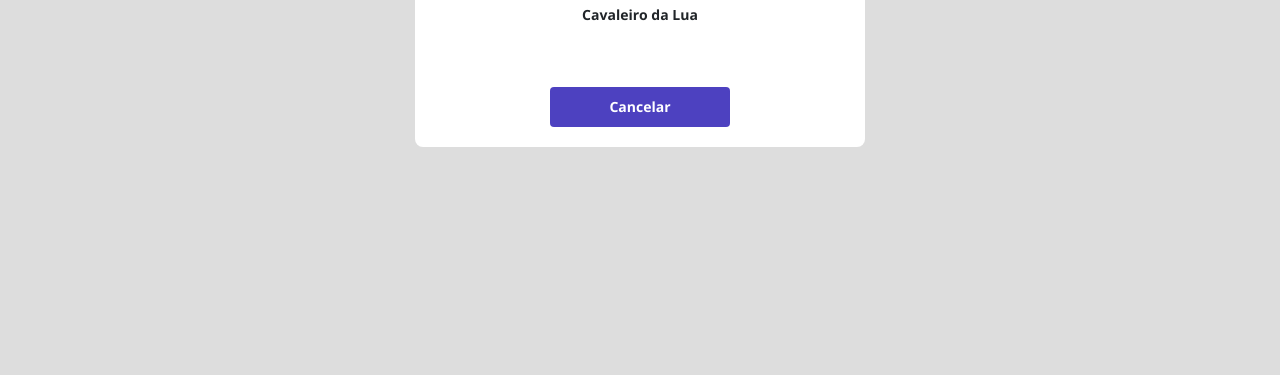
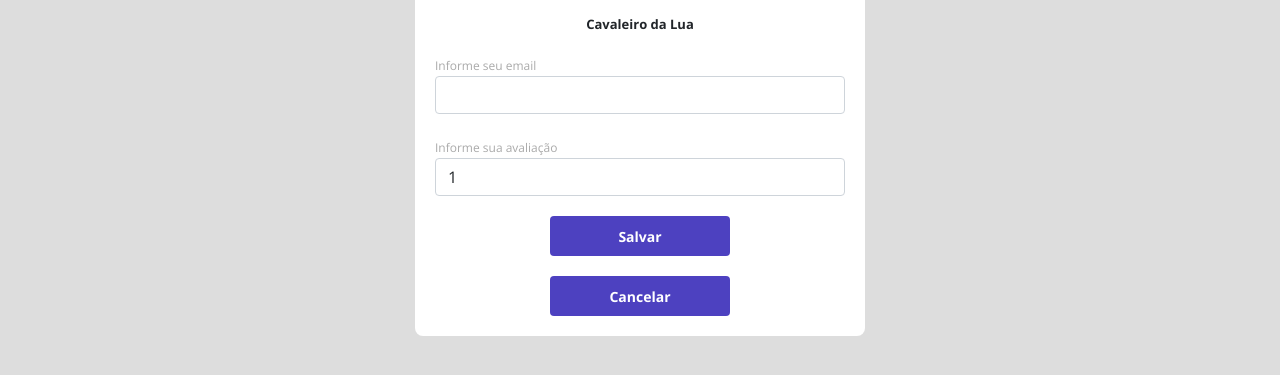
Before and after one commit to esdrasmma/dsmovie2, a plain HTML site: page form.html in a window 1280 px wide. Shown: the part 441-816 px from the top of the page. Drawn offline with nearby package versions, Linux system fonts and the light colour scheme.

Commit message:
Formulario Parte 2

```diff
--- a/css/styles.css
+++ b/css/styles.css
@@ -4,7 +4,8 @@
     --bg-gray: #ddd;
     --text-gray: #4a4a4a;
     --color-primary: #4D41C0;
-    --white: #fff
+    --white: #fff;
+    --text-light-gray: #aaa;
 }
 *{
     margin: 0;
@@ -89,9 +90,52 @@ a, a:hover {
     align-items: center;
     justify-content: center;
     border-radius: 4px;
+    border: 0;
 }
 
 .dsmovie-form-container{
     padding: 40px 0;
     max-width: 450px;
 }
+
+.dsmovie-form-description{
+    background-color: var(--white);
+    padding: 20px;
+    display: flex;
+    flex-direction: column;
+    align-items: center;
+    border-radius: 0 0 8px 8px;
+
+
+}
+
+
+.dsmovie-form{
+  width: 100%;
+}
+
+.dsmovie-form-description h3{
+    font-size: 13px;
+    font-weight: 700;
+    margin-bottom: 20px;
+}
+
+.dsmovie-form-group{
+    margin-bottom: 20px;
+}
+.dsmovie-form-group label{
+    font-size: 12px;
+    color:var(--text-light-gray);
+
+}
+
+.dsmovie-form-btn-container{
+
+
+    height: 100px;
+    display: flex;
+    flex-direction: column;
+    align-items: center;
+    justify-content: space-between;
+
+}
--- a/form.html
+++ b/form.html
@@ -27,9 +27,33 @@
          <div>
             <div class="dsmovie-card">
                 <img src="https://www.themoviedb.org/t/p/w780/1uegR4uAxRxiMyX4nQnpzbXhrTw.jpg" alt="Cavaleiro da Lua">
-            <div class="dsmovie-card-description">
+            <div class="dsmovie-form-description">
                 <h3>Cavaleiro da Lua</h3>
-                <a class="dsmovie-btn" href="index.html">Cancelar</a>
+                <form class="dsmovie-form">
+                    <div class="form-group dsmovie-form-group">
+                        <label for="email">Informe seu email</label>
+                    <input class="form-control" type="email" id="email">
+
+                    </div>
+                    <div class="form-group dsmovie-form-group">
+                        <label for="score">Informe sua avaliação</label>
+                    <select class="form-control" name="score" id="score">
+                        <option value="1">1</option>
+                        <option value="2">2</option>
+                        <option value="3">3</option>
+                        <option value="4">4</option>
+                        <option value="5">5</option>
+
+                    </select>
+                    </div>
+                    <div class="dsmovie-form-btn-container">
+                        <button class="dsmovie-btn"  type="submit">Salvar</button>
+                        <a class="dsmovie-btn" href="index.html">Cancelar</a>
+                    </div>
+                </form>
+
+
+
 
             </div>
             </div>
```
